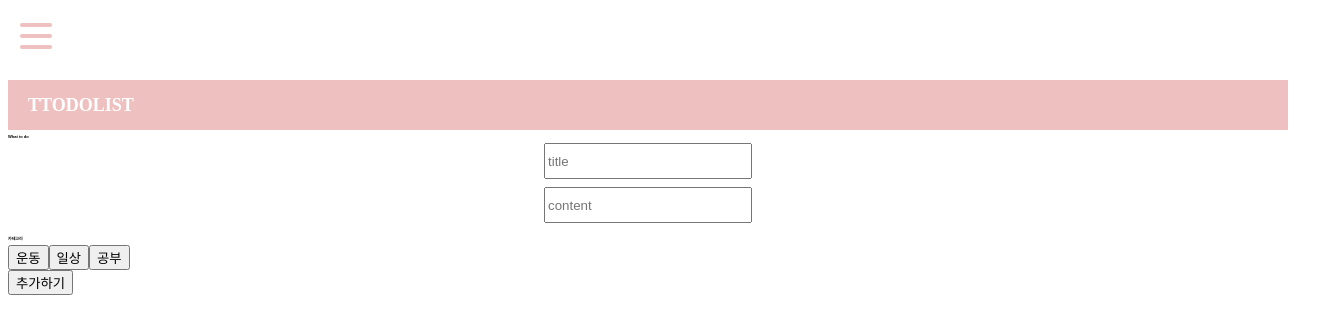
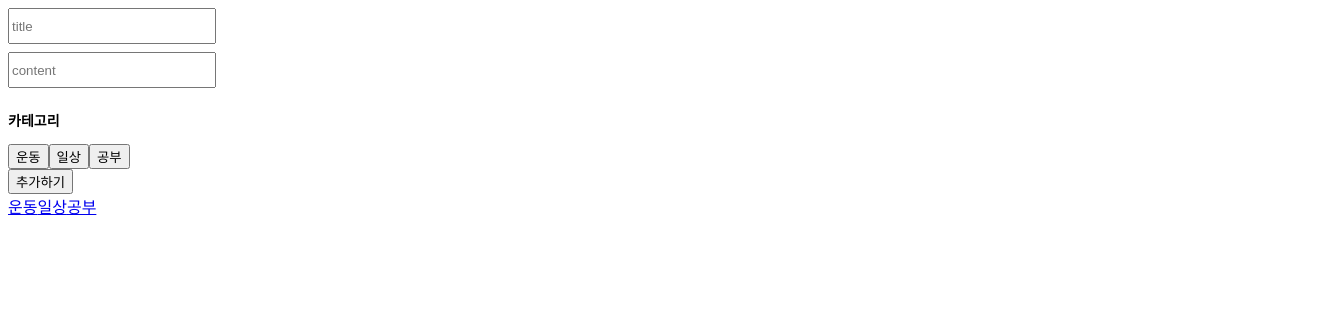
Before and after one commit to kkookk55/ToDoList-using-toolkit, a React (Create React App) app: page / in a window 1280 px wide. Shown: the top 334 px of the page, 1328 px wide, since content can reach past the window. Built offline with nearby package versions, Linux system fonts and the light colour scheme; data requests are answered from the project's data file.

Commit message:
Update Main.jsx

```diff
--- a/src/pages/Main.jsx
+++ b/src/pages/Main.jsx
@@ -1,20 +1,163 @@
 
-import Layout from '../components/layout/Layout';
-import Header from '../components/main/Header';
-import SideBar from '../components/main/SideBar';
-import Navbar from '../components/SideBar/Navbar';
-// import List from '../components/main/List';
-// import '../Font.css'
+// import Layout from '../components/layout/Layout';
+// import Header from '../components/main/Header';
+// import SideBar from '../components/main/SideBar';
+// import Navbar from '../components/SideBar/Navbar';
+// // import List from '../components/main/List';
+// // import '../Font.css'
 
-const TodoList = () => {
-    return (
-        <Layout>
-            <Header/>
-            <SideBar/>
-            <Navbar/>
-            {/* <List/> */}
-        </Layout>
-    )
-}
+// const TodoList = () => {
+//     return (
+//         <Layout>
+//             <Header/>
+//             <SideBar/>
+//             <Navbar/>
+//             {/* <List/> */}
+//         </Layout>
+//     )
+// }
 
-export default TodoList;
+// export default TodoList;
+
+import React, { useEffect, useState } from "react";
+import axios from "axios";
+import styled from "styled-components";
+import { nanoid } from "nanoid";
+import { Link } from "react-router-dom";
+import { Dispatch } from "react";
+import { useDispatch, useSelector } from "react-redux/es/exports";
+import { __getTodosByIsDone } from "../redux/modules/todosSlice";
+const SideBar = () => {
+  const dispatch = useDispatch();
+  const [category, setCategory] = useState("workout");
+  const [title, setTitle] = useState("");
+  const [content, setContent] = useState("");
+  const todoStore = useSelector((state) => state.todos.todos);
+  console.log("todostore", todoStore);
+
+  const workouts = todoStore.filter((todo) => {
+    if (todo.category === "workout") {
+      return todo;
+    }
+  });
+  const dailys = todoStore.filter((todo) => {
+    if (todo.category === "daily") {
+      return todo;
+    }
+  });
+  const studys = todoStore.filter((todo) => {
+    if (todo.category === "study") {
+      return todo;
+    }
+  });
+
+  console.log(workouts);
+  console.log(dailys);
+  console.log(studys);
+
+  const todo = {
+    id: nanoid(),
+    title: title,
+    content: content,
+    category: category,
+    isDone: false,
+  };
+  const selectHandler = async (event) => {
+    event.preventDefault();
+    setCategory(event.target.value);
+  };
+  const btns = [
+    { value: "workout", name: "운동" },
+    { value: "daily", name: "일상" },
+    { value: "study", name: "공부" },
+  ];
+  const fetchTodos = () => {
+    dispatch(__getTodosByIsDone());
+  };
+
+  const onSubmitHandler = async (todo) => {
+    await axios.post("http://localhost:3001/todos", todo);
+  };
+  useEffect(() => {
+    fetchTodos();
+  }, []);
+
+  return (
+    <>
+      <form
+        onSubmit={(e) => {
+          e.preventDefault();
+          onSubmitHandler(todo);
+        }}
+      >
+        <StBox>
+          <StInput
+            type="text"
+            placeholder="title"
+            onChange={(ev) => {
+              setTitle(ev.target.value);
+            }}
+          />
+          <StInput
+            type="text"
+            placeholder="content"
+            onChange={(ev) => {
+              setContent(ev.target.value);
+            }}
+          />
+        </StBox>
+        <StTitle>카테고리</StTitle>
+        {/*
+        <button className={category === value} onClick={selectHandler} value='workout'>운동</button>
+        <button className='' onClick={selectHandler} value='daily'>일상</button>
+        <button className='' onClick={selectHandler} value='study'>공부</button>
+        */}
+        <div>
+          {btns.map((btn) =>
+            btn.value === category ? (
+              <button
+                className="selected"
+                onClick={selectHandler}
+                value={btn.value}
+              >
+                {btn.name}
+              </button>
+            ) : (
+              <button className="" onClick={selectHandler} value={btn.value}>
+                {btn.name}
+              </button>
+            )
+          )}
+        </div>
+        <button>추가하기</button>
+      </form>
+      <div>
+        <Link to={`/list/workout`}>운동</Link>
+        {workouts?.map((data) => {
+          return <div>{data.title}</div>;
+        })}
+        <Link to={`/list/daily`}>일상</Link>
+        {dailys?.map((data) => {
+          return <div>{data.title}</div>;
+        })}
+        <Link to={`/list/study`}>공부</Link>
+        {studys?.map((data) => {
+          return <div>{data.title}</div>;
+        })}
+      </div>
+    </>
+  );
+};
+export default SideBar;
+const StBox = styled.div`
+  display: flex;
+  flex-direction: column;
+`;
+const StInput = styled.input`
+  width: 200px;
+  height: 30px;
+  margin-bottom: 8px;
+`;
+const StTitle = styled.h3`
+  font-size: 14px;
+`;
```
